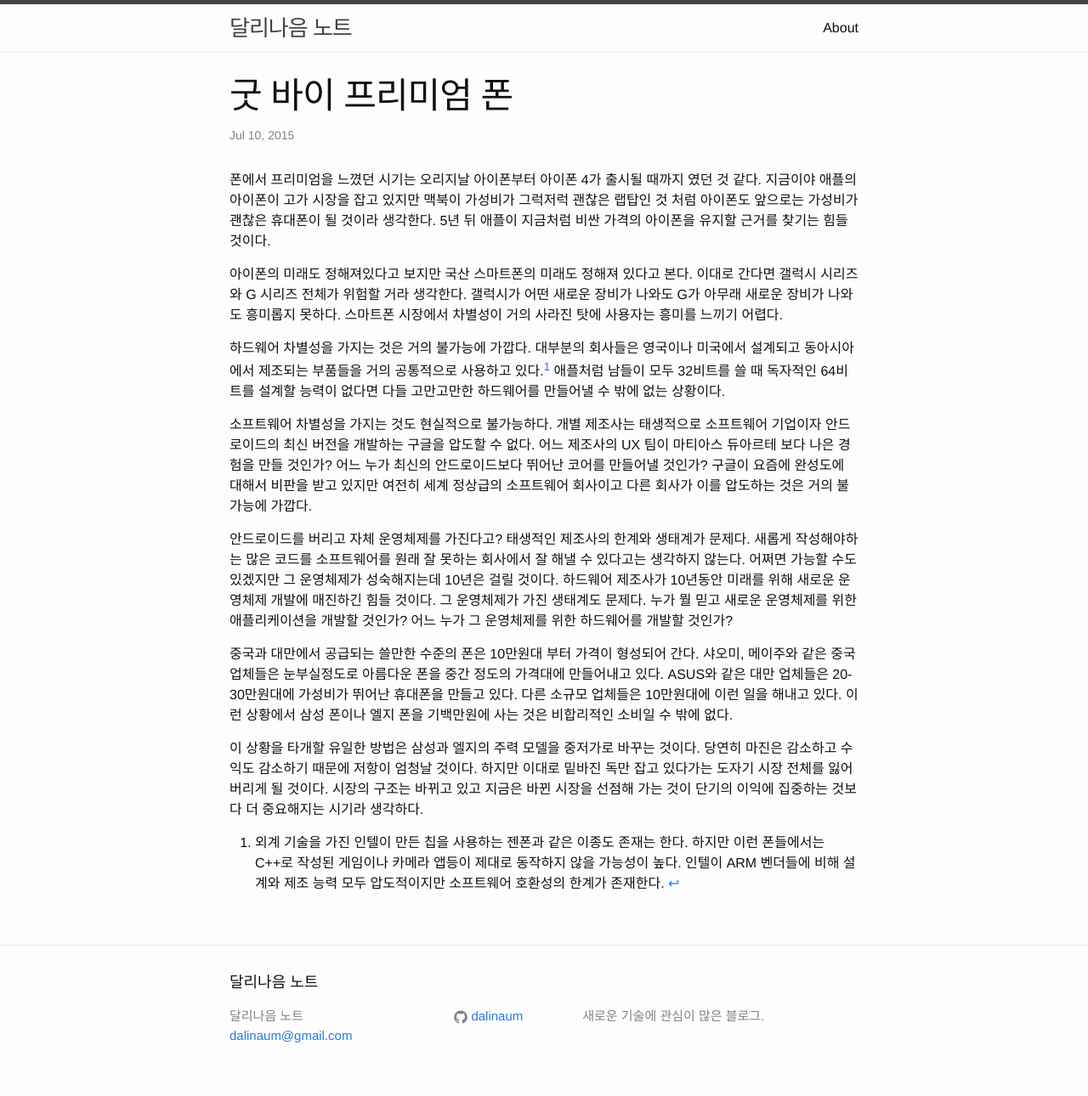
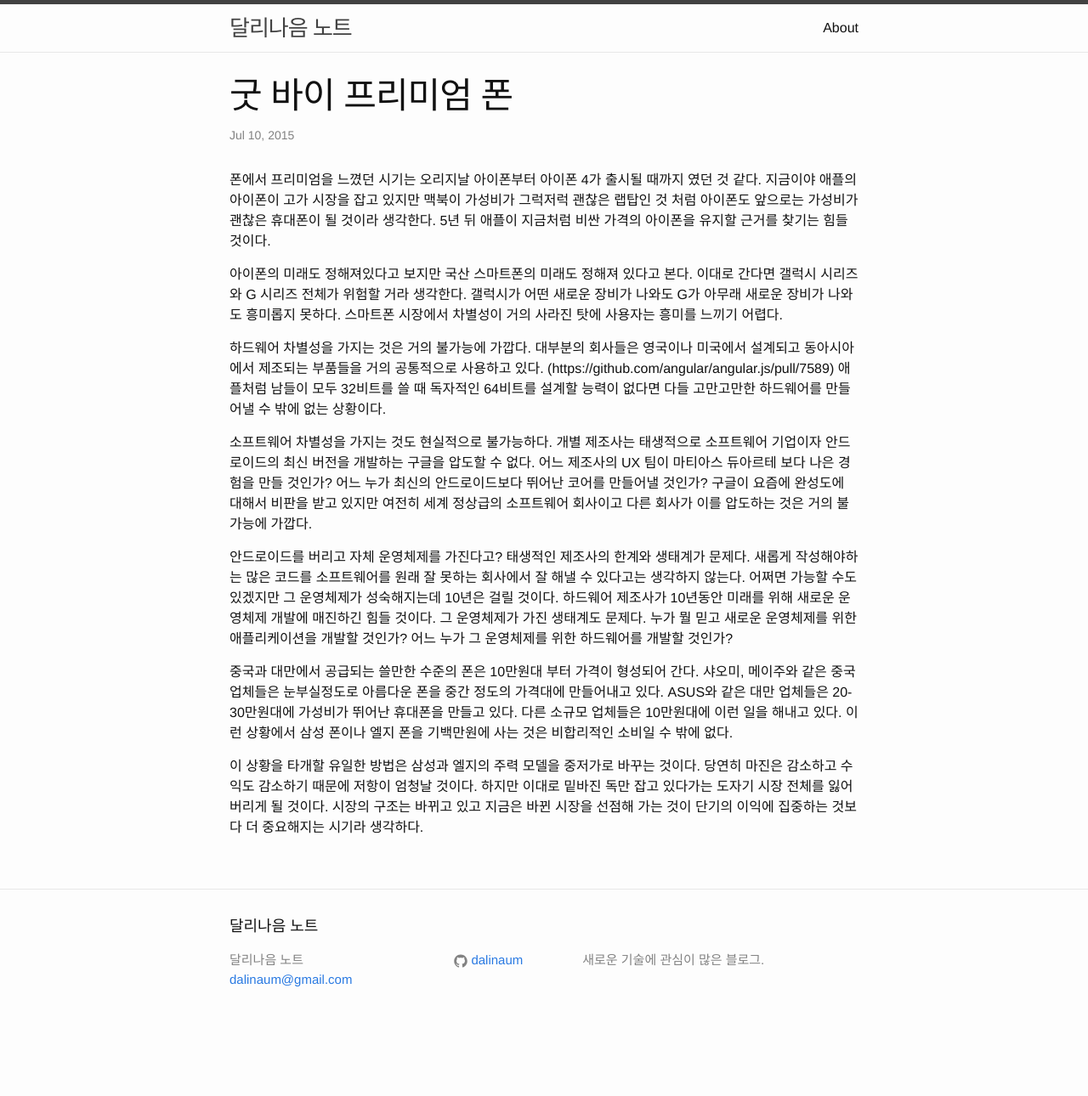
Before and after one commit to dalinaum/dalinaum.github.io, a Jekyll site: the page built from _posts/2015-07-10-goodbye-premium-phones.markdown, in a window 1280 px wide. Shown: the whole page at 85% size. Built offline with Jekyll 4.4.1, drawn with Linux system fonts in a browser that asks for light colours; Markdown is read by kramdown in place of the engine named in the settings; after the commit the page ends 1224 px from its top, so only the background shows below that; some of the changed lines change nothing that is shown.

Commit message:
Improve formatting.

```diff
--- a/_posts/2015-07-10-goodbye-premium-phones.markdown
+++ b/_posts/2015-07-10-goodbye-premium-phones.markdown
@@ -9,7 +9,7 @@ categories: android
 
 아이폰의 미래도 정해져있다고 보지만 국산 스마트폰의 미래도 정해져 있다고 본다. 이대로 간다면 갤럭시 시리즈와 G 시리즈 전체가 위험할 거라 생각한다. 갤럭시가 어떤 새로운 장비가 나와도 G가 아무래 새로운 장비가 나와도 흥미롭지 못하다. 스마트폰 시장에서 차별성이 거의 사라진 탓에 사용자는 흥미를 느끼기 어렵다.
 
-하드웨어 차별성을 가지는 것은 거의 불가능에 가깝다. 대부분의 회사들은 영국이나 미국에서 설계되고 동아시아에서 제조되는 부품들을 거의 공통적으로 사용하고 있다.[^intel] 애플처럼 남들이 모두 32비트를 쓸 때 독자적인 64비트를 설계할 능력이 없다면 다들 고만고만한 하드웨어를 만들어낼 수 밖에 없는 상황이다.
+하드웨어 차별성을 가지는 것은 거의 불가능에 가깝다. 대부분의 회사들은 영국이나 미국에서 설계되고 동아시아에서 제조되는 부품들을 거의 공통적으로 사용하고 있다. (https://github.com/angular/angular.js/pull/7589) 애플처럼 남들이 모두 32비트를 쓸 때 독자적인 64비트를 설계할 능력이 없다면 다들 고만고만한 하드웨어를 만들어낼 수 밖에 없는 상황이다.
 
 소프트웨어 차별성을 가지는 것도 현실적으로 불가능하다. 개별 제조사는 태생적으로 소프트웨어 기업이자 안드로이드의 최신 버전을 개발하는 구글을 압도할 수 없다. 어느 제조사의 UX 팀이 마티아스 듀아르테 보다 나은 경험을 만들 것인가? 어느 누가 최신의 안드로이드보다 뛰어난 코어를 만들어낼 것인가? 구글이 요즘에 완성도에 대해서 비판을 받고 있지만 여전히 세계 정상급의 소프트웨어 회사이고 다른 회사가 이를 압도하는 것은 거의 불가능에 가깝다.
 
@@ -18,5 +18,3 @@ categories: android
 중국과 대만에서 공급되는 쓸만한 수준의 폰은 10만원대 부터 가격이 형성되어 간다. 샤오미, 메이주와 같은 중국 업체들은 눈부실정도로 아름다운 폰을 중간 정도의 가격대에 만들어내고 있다. ASUS와 같은 대만 업체들은 20-30만원대에 가성비가 뛰어난 휴대폰을 만들고 있다. 다른 소규모 업체들은 10만원대에 이런 일을 해내고 있다. 이런 상황에서 삼성 폰이나 엘지 폰을 기백만원에 사는 것은 비합리적인 소비일 수 밖에 없다.
 
 이 상황을 타개할 유일한 방법은 삼성과 엘지의 주력 모델을 중저가로 바꾸는 것이다. 당연히 마진은 감소하고 수익도 감소하기 때문에 저항이 엄청날 것이다. 하지만 이대로 밑바진 독만 잡고 있다가는 도자기 시장 전체를 잃어버리게 될 것이다. 시장의 구조는 바뀌고 있고 지금은 바뀐 시장을 선점해 가는 것이 단기의 이익에 집중하는 것보다 더 중요해지는 시기라 생각하다.
-
-[^intel]: 외계 기술을 가진 인텔이 만든 칩을 사용하는 젠폰과 같은 이종도 존재는 한다. 하지만 이런 폰들에서는 C++로 작성된 게임이나 카메라 앱등이 제대로 동작하지 않을 가능성이 높다. 인텔이 ARM 벤더들에 비해 설계와 제조 능력 모두 압도적이지만 소프트웨어 호환성의 한계가 존재한다.
```
